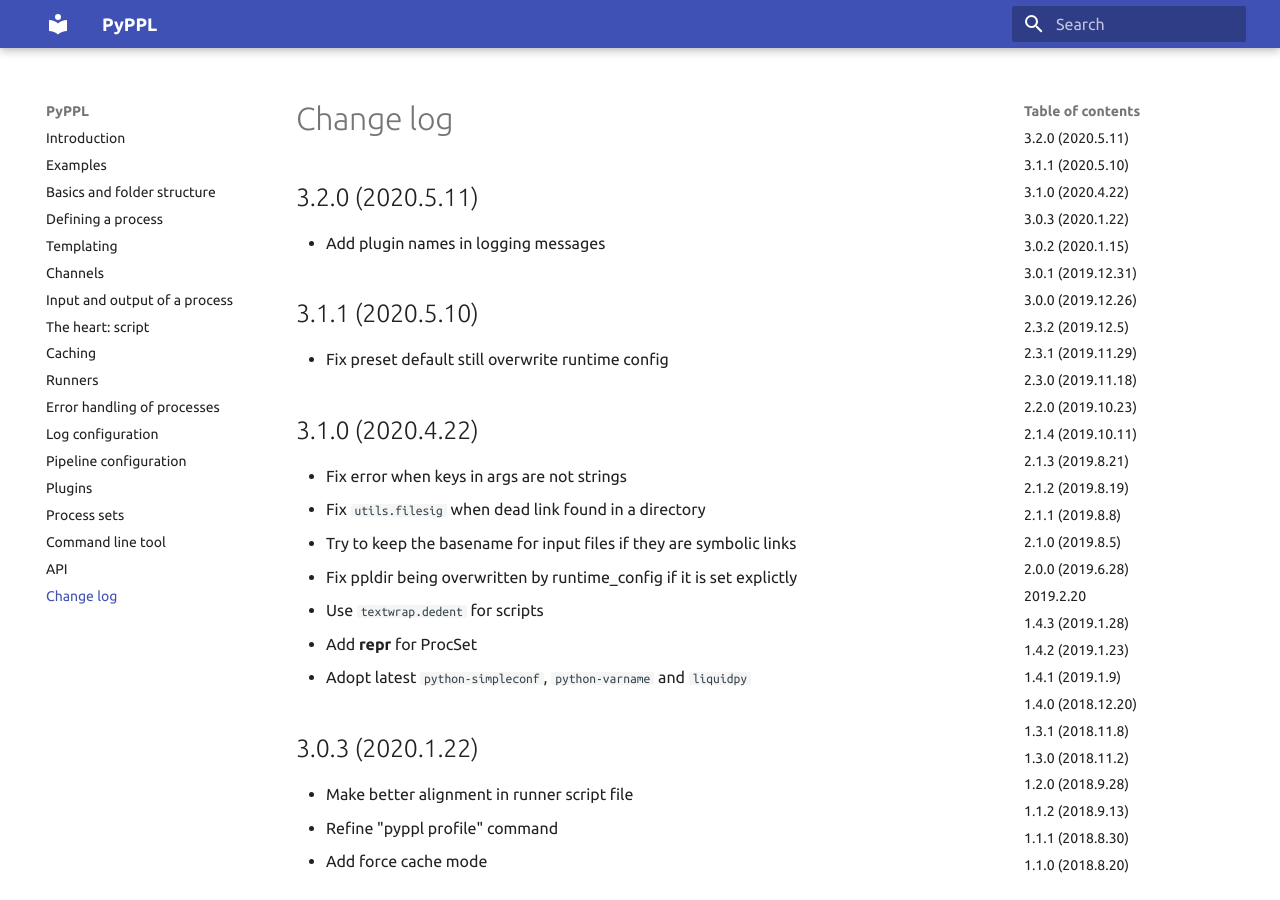
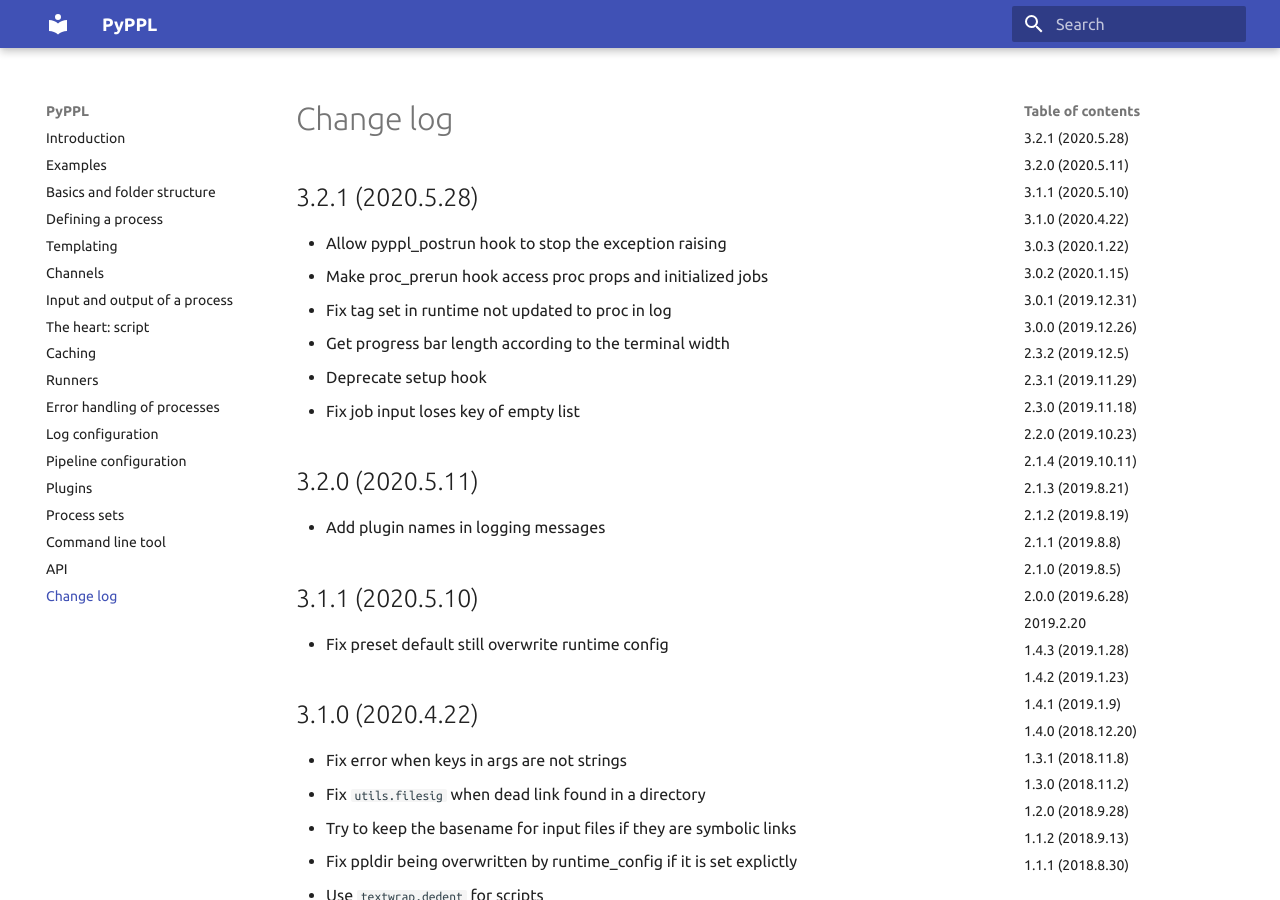
Before and after one commit to pwwang/pipen, an MkDocs documentation site: the page built from docs/CHANGELOG.md, in a window 1280 px wide and 900 px high. Built offline with MkDocs 1.6.1 and Material for MkDocs 9.7.7, drawn with Linux system fonts in a browser that asks for light colours.

Commit message:
Update ChangeLOG

```diff
--- a/docs/CHANGELOG.md
+++ b/docs/CHANGELOG.md
@@ -1,3 +1,11 @@
+# 3.2.1 (2020.5.28)
+- Allow pyppl_postrun hook to stop the exception raising
+- Make proc_prerun hook access proc props and initialized jobs
+- Fix tag set in runtime not updated to proc in log
+- Get progress bar length according to the terminal width
+- Deprecate setup hook
+- Fix job input loses key of empty list
+
 # 3.2.0 (2020.5.11)
 - Add plugin names in logging messages
 
```
